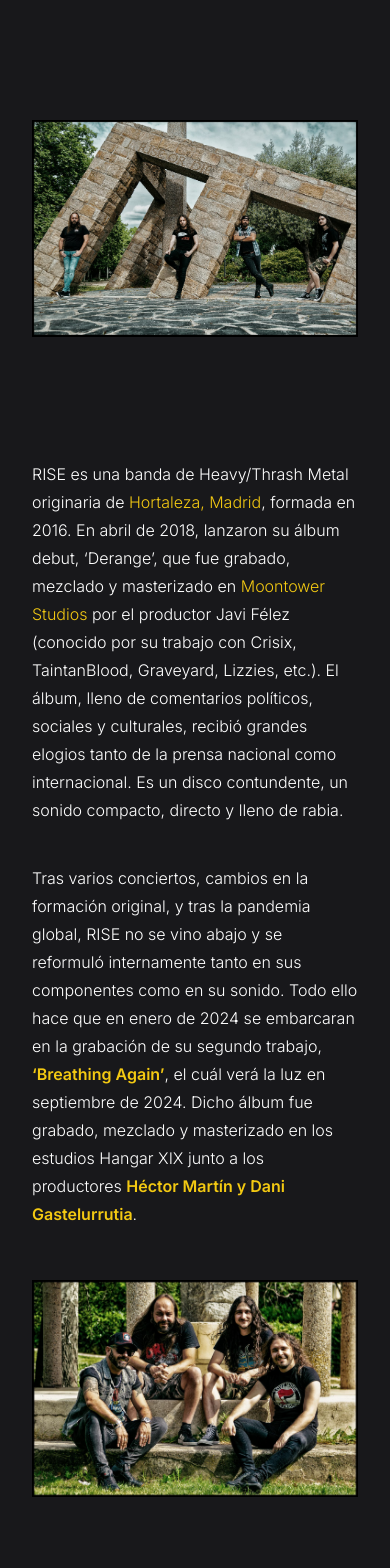
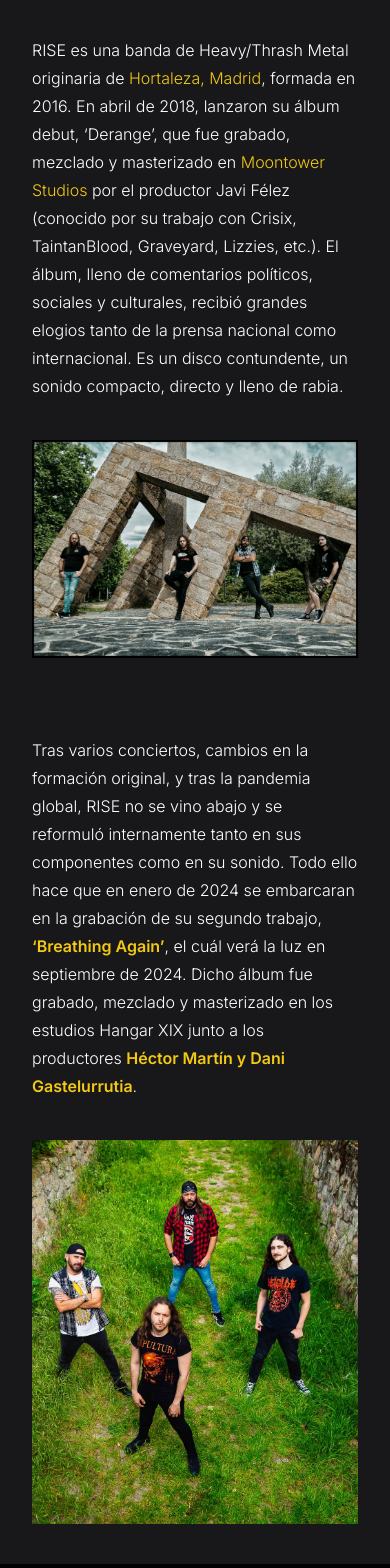
Before and after one commit to Four-Mana/rise-web, a Next.js app: page /band in a window 390 px wide. Shown: the part 220-1788 px from the top of the page. Built offline with nearby package versions, Linux system fonts and the light colour scheme.

Commit message:
fixed mobile band

```diff
--- a/src/app/band/page.tsx
+++ b/src/app/band/page.tsx
@@ -1,7 +1,7 @@
 import { Logo } from "@/components";
 import Image from "next/image";
 import heroBand from "@/components/_assets/band/bandHero.jpg"
-import bandSit from "@/components/_assets/band/bandSit.jpg"
+import bandHigh from "@/components/_assets/band/bandHigh.jpg"
 
 import { Highlight } from "@/components/highlight";
 import { Album } from "@/components/home";
@@ -16,24 +16,30 @@ export default function Band() {
     <main className="flex flex-col items-center justify-between mt-20 bg-zinc-900">
       <Logo variant="orangeHighlight" size="xl" />
       <div className='grid md:grid-cols-2 max-w-5xl min-h-screen py-10 gap-x-6 gap-y-10 grid-cols-1 px-8'>
-        <div className="w-full bg-zinc-900 h-96 flex items-center  ">
+        <div className="row-start-2 md:row-start-1  md:col-start-1 w-full bg-zinc-900 h-64 md:h-80 flex items-center relative">
           <Image
             src={heroBand}
             alt="Image from Rise band"
+            fill
+            objectFit="contain"
+            objectPosition="100% 0%"
           />
         </div>
 
-        <p className="md:row-start-1 md:col-start-2 font-light text-wide text-white leading-7">
+        <p className="row-start-1 md:col-start-2 font-light text-wide text-white leading-7">
           RISE es una banda de Heavy/Thrash Metal originaria de <Highlight>Hortaleza, Madrid</Highlight>, formada en 2016. En abril de 2018, lanzaron su álbum debut, ‘Derange’, que fue grabado, mezclado y masterizado en <Highlight>Moontower Studios</Highlight> por el productor Javi Félez (conocido por su trabajo con Crisix, TaintanBlood, Graveyard, Lizzies, etc.). El álbum, lleno de comentarios políticos, sociales y culturales, recibió grandes elogios tanto de la prensa nacional como internacional. Es un disco contundente, un sonido compacto, directo y lleno de rabia.
         </p>
 
-        <p className="md:row-start-2 md:col-start-1 font-light text-wide text-white leading-7">
+        <p className="row-start-3 md:row-start-2 md:col-start-1 font-light text-wide text-white leading-7">
           Tras varios conciertos, cambios en la formación original, y tras la pandemia global, RISE no se vino abajo y se reformuló internamente tanto en sus componentes como en su sonido. Todo ello hace que en enero de 2024 se embarcaran en la grabación de su segundo trabajo, <Highlight className="font-semibold">‘Breathing Again’</Highlight>, el cuál verá la luz en septiembre de 2024. Dicho álbum fue grabado, mezclado y masterizado en los estudios Hangar XIX junto a los productores <Highlight className="font-semibold">Héctor Martín y Dani Gastelurrutia</Highlight>.
         </p>
-        <div className="w-full bg-zinc-900 h-96 flex items-center md:col-start-2 pb-36">
+        <div className="w-full bg-zinc-900 h-96 flex items-center row-start-4 md:row-start-2 md:col-start-2 pb-36 overflow-hidden relative">
           <Image
-            src={bandSit}
+            src={bandHigh}
             alt="Image from Rise band"
+            layout="fill"
+            objectFit="cover"
+            objectPosition="100% 30%"
           />
         </div>
       </div >
--- a/src/components/home/album.tsx
+++ b/src/components/home/album.tsx
@@ -59,7 +59,7 @@ export const MusicBar = ({ header }: MusicBarProps) => {
       <h1 className='tracking-wide font-light text-2xl text-center text-white'>
         {header}
       </h1>
-      <div className='flex flex-wrap gap-6 md:gap-10 w-full py-4 md:px-10 bg-white/30 justify-center items-center rounded-full'>
+      <div className='flex flex-wrap gap-6 w-full py-4 bg-white/30 justify-center items-center rounded-full'>
         <Link href="https://risemetalband.bandcamp.com/music" className="text-white hover:text-yellow-500 transition-colors">
           <FaBandcamp size={24} />
         </Link>
```
Also changed, not shown: src/components/_assets/band/bandHigh.jpg (added).
